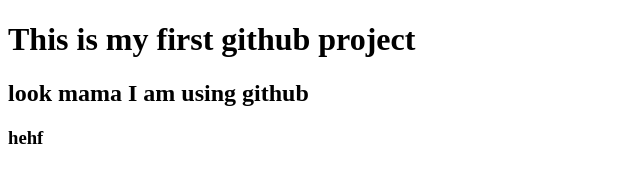
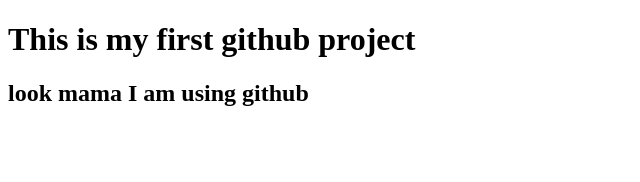
Before and after one commit to sghosh685/my-first-website, a plain HTML site: page index.html in a window 1280 px wide. Shown: the full height of the page, 0-640 px from the left. Drawn offline with Linux system fonts and the light colour scheme.

```diff
--- a/index.html
+++ b/index.html
@@ -8,6 +8,5 @@
 <body>
     <h1>This is my first github project</h1>
     <h2>look mama I am using github</h2>
-    <h3>hehf</h3>
 </body>
 </html>
```
